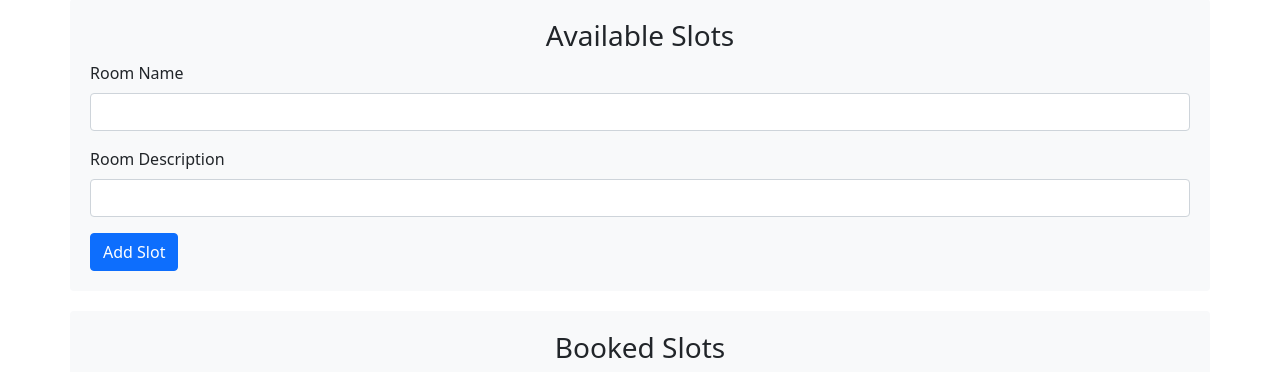
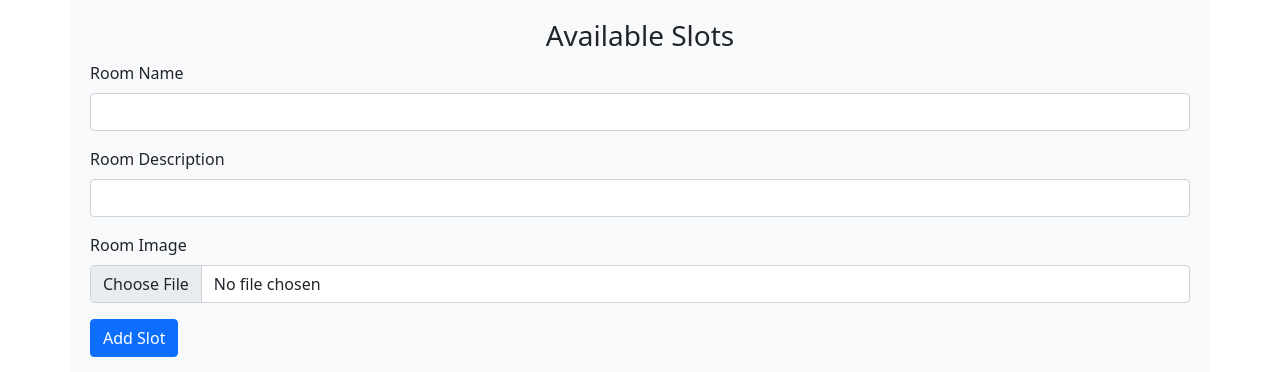
Before and after one commit to JonathanAudu/JagaadGroup2, a PHP site: page /admin.php in a window 1280 px wide. Shown: the part 203-575 px from the top of the page. Run offline with PHP 8.4, Linux system fonts and the light colour scheme; the visitor is signed in with stand-in values (Sample User, id 1); data that the repository does not hold is empty.

Commit message:
fix: Added an upload directory to store image and added the upload image form

```diff
--- a/admin.php
+++ b/admin.php
@@ -40,11 +40,15 @@ if ($_SERVER["REQUEST_METHOD"] == "POST" && isset($_POST["add_slot"])) {
     $name = $_POST["name"] ?? "";
     $description = $_POST["description"] ?? "";
 
-// Validate and sanitize input as needed
+    // Handle file upload
+    $image = $_FILES["image"];
+    $imagePath = "uploads/" . basename($image["name"]);  // Specify the directory where you want to save the images
 
+    if (move_uploaded_file($image["tmp_name"], $imagePath)) {
+        // File upload successful
         // Prepare and bind the SQL statement with placeholders
-    $stmt = $conn->prepare("INSERT INTO slots (user_id, name, description) VALUES (?, ?, ?)");
-    $stmt->bind_param("iss", $_SESSION["user_id"], $name, $description);
+        $stmt = $conn->prepare("INSERT INTO slots (user_id, name, description, image) VALUES (?, ?, ?, ?)");
+        $stmt->bind_param("isss", $_SESSION["user_id"], $name, $description, $imagePath);
 
         // Execute the statement
         if ($stmt->execute()) {
@@ -56,10 +60,14 @@ if ($_SERVER["REQUEST_METHOD"] == "POST" && isset($_POST["add_slot"])) {
             $errorMessage = "Failed to create slot. Please try again.";
         }
 
-
         // Close the statement
         $stmt->close();
+    } else {
+        // File upload failed
+        $errorMessage = "Failed to upload the image. Please try again.";
     }
+}
+
 
 // Handle the delete action
 if (isset($_POST["delete_slot"])) {
@@ -145,7 +153,7 @@ $conn->close();
     <?php if (isset($successMessage) && !empty($successMessage)): ?>
         <div class="alert alert-success text-center"><?php echo $successMessage; ?></div>
     <?php endif; ?>
-    <form action="" method="post">
+    <form action="" method="post" enctype="multipart/form-data">
         <div class="mb-3">
             <label for="name" class="form-label">Room Name</label>
             <input type="text" class="form-control" name="name" id="name" required>
@@ -153,6 +161,10 @@ $conn->close();
         <div class="mb-3">
             <label for="description" class="form-label">Room Description</label>
             <input type="text" class="form-control" name="description" id="description" required>
+        </div>
+        <div class="mb-3">
+            <label for="image" class="form-label">Room Image</label>
+            <input type="file" class="form-control" name="image" id="image" accept="image/*" required>
         </div>
         <button type="submit" name="add_slot" class="btn btn-primary">Add Slot</button>
     </form>
@@ -204,12 +216,8 @@ $conn->close();
                             </div>
                             <div class="modal-body">
                                 <div class="mb-2">
-                                    <label for="slotName<?php echo $slot["id"]; ?>" class="form-label">Slot Name</label>
-                                    <input type="text" name="slot_name" value="<?php echo $slot["name"]; ?>" class="form-control" id="slotName<?php echo $slot["id"]; ?>">
-                                </div>
-                                <div class="mb-2">
-                                    <label for="slotDescription<?php echo $slot["id"]; ?>" class="form-label">Slot Description</label>
-                                    <input type="text" name="slot_description" value="<?php echo $slot["description"]; ?>" class="form-control" id="slotDescription<?php echo $slot["id"]; ?>">
+                                    <input type="hidden" name="slot_name" value="<?php echo $slot["name"]; ?>" class="form-control" id="slotName<?php echo $slot["id"]; ?>">
+                                    <input type="hidden" name="slot_description" value="<?php echo $slot["description"]; ?>" class="form-control" id="slotDescription<?php echo $slot["id"]; ?>">
                                 </div>
                                 <div class="mb-3">
                                     <label for="checkIn<?php echo $slot["id"]; ?>" class="form-label">Check-in Date</label>
```
Also changed, not shown: customer.php (+31 -7 lines), uploads/Hotel-acoustic.jpg (added), uploads/Paragraph_146418.jpg (added), uploads/chocolate-strawberry-cake-cakes-and-cream-lagos-min-1024x683.jpg (added), uploads/pexels-engin-akyurt-1579253.jpg (added), uploads/pexels-suhel-vba-3659683.jpg (added). Lines whose indentation alone changed are shown as unchanged.
